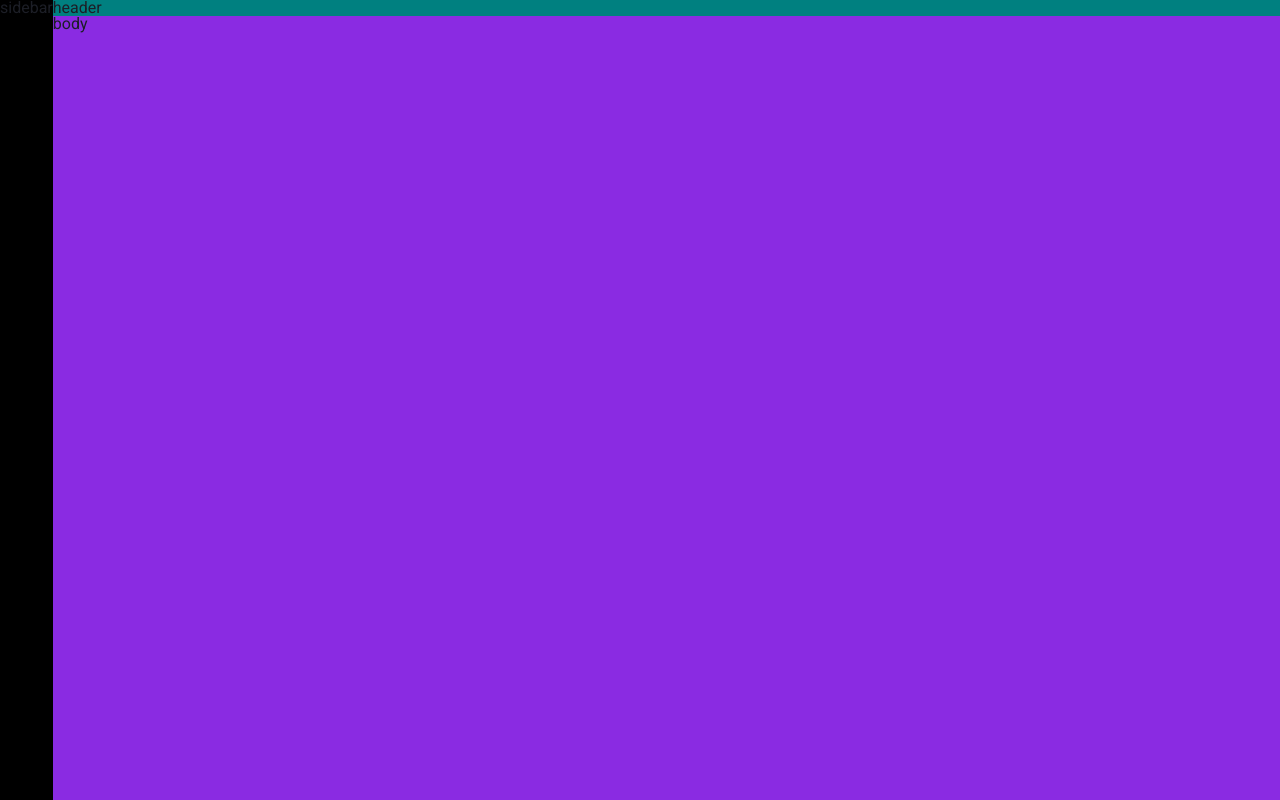
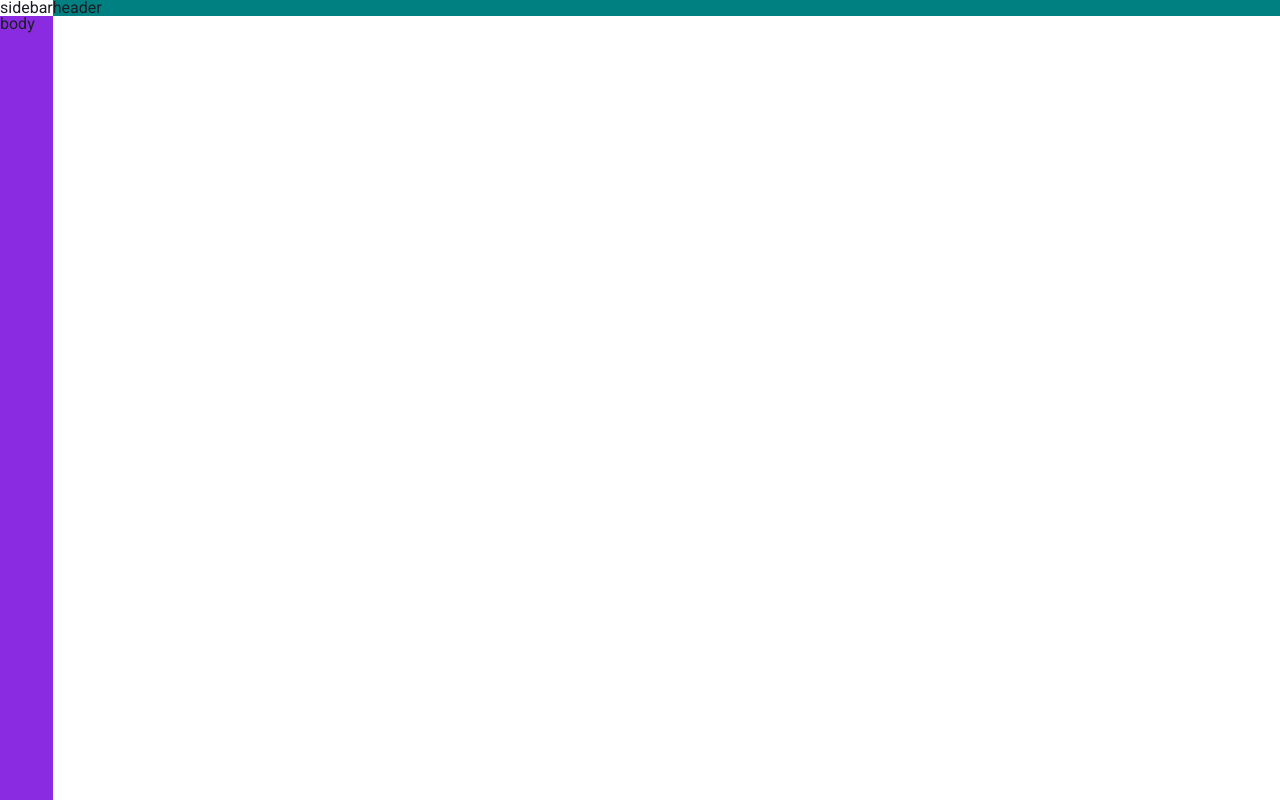
Before and after one commit to VishnuVNairCodes/deskday, a React (Create React App) app: page / in a window 1280 px wide. Built offline with nearby package versions, Linux system fonts and the light colour scheme.

Commit message:
style: rename sidebar to aside

```diff
--- a/src/App.css
+++ b/src/App.css
@@ -46,7 +46,7 @@ body,
   grid-template-rows: auto 1fr;
 }
 
-.sidebar {
+.aside {
   background-color: black;
   grid-row: 1/-1;
 }
--- /dev/null
+++ b/src/components/SideBar/SideBar.css
@@ -0,0 +1,6 @@
+.aside {
+  display: flex;
+  flex-direction: column;
+  gap: 2.4rem;
+  padding: 1.6rem;
+}
```
